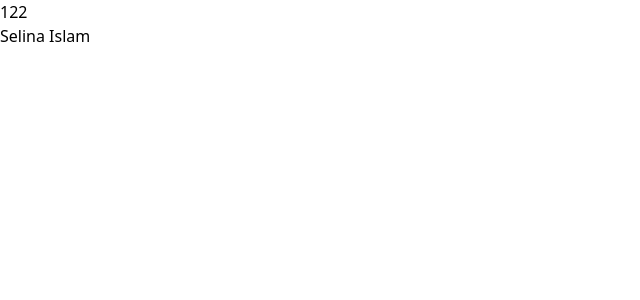
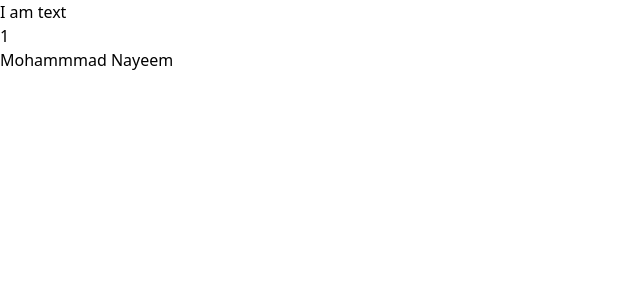
Before and after one commit to selina-islam/Play_With_React, a React (Vite) app: page / in a window 1280 px wide. Shown: the top 300 px of the page, without its empty margins (0-640 px from the left). Built offline with nearby package versions, Linux system fonts and the light colour scheme.

Commit message:
useContext

```diff
--- a/src/App.jsx
+++ b/src/App.jsx
@@ -1,12 +1,11 @@
 import React from 'react'
-import Component1 from './Prop_Drilling/Component1'
-
+import Context1 from './CONTEXT_API/Context1'
 
 function App() {
 
   return (
     <div>
-      <Component1/>
+      <Context1/>
     </div>
   )
 }
--- /dev/null
+++ b/src/CONTEXT_API/Context1.jsx
@@ -0,0 +1,15 @@
+import React, { useState } from 'react'
+import { UserContext } from './UserContext'
+import Context2 from './Context2'
+
+const Context1 = () => {
+        const [user, setUser] = useState({ id: 1, name: 'Mohammmad Nayeem' })
+        const [text, setText]= useState('I am text')
+  return (
+          <UserContext.Provider value={{user, text}}>
+                 <Context2/>
+          </UserContext.Provider>
+  )
+}
+
+export default Context1
--- /dev/null
+++ b/src/CONTEXT_API/Context2.jsx
@@ -0,0 +1,12 @@
+import React from 'react'
+import Context3 from './Context3'
+
+const Context2 = () => {
+  return (
+          <div>
+                  <Context3/>
+    </div>
+  )
+}
+
+export default Context2
--- /dev/null
+++ b/src/CONTEXT_API/Context3.jsx
@@ -0,0 +1,12 @@
+import React from 'react'
+import Context4 from './Context4'
+
+const Context3 = () => {
+  return (
+          <div>
+                  <Context4/>
+    </div>
+  )
+}
+
+export default Context3
--- /dev/null
+++ b/src/CONTEXT_API/Context4.jsx
@@ -0,0 +1,16 @@
+import React, { useContext } from 'react'
+import { UserContext } from './UserContext'
+
+const Context4 = () => {
+        const{user, text} = useContext(UserContext)
+        console.log(user)
+  return (
+          <div>
+                  <p>{ text}</p>
+                  <p>{user.id}</p>
+                  <h1>{user.name }</h1>
+    </div>
+  )
+}
+
+export default Context4
--- /dev/null
+++ b/src/CONTEXT_API/UserContext.jsx
@@ -0,0 +1,7 @@
+import { createContext } from "react";
+
+export const UserContext = createContext();
+
+// step1: create context
+// step2: wrap childs with context provider
+// step3: state access useContext hook
--- a/src/Prop_Drilling/Component1.jsx
+++ b/src/Prop_Drilling/Component1.jsx
@@ -4,10 +4,13 @@ import Component2 from './Component2'
 const Component1 = () => {
          const [user,setUser]=useState({id:122, name: 'Selina Islam'})
   return (
-          <div>
 
-                  <Component2 user={ user} />
-    </div>
+    <div>
+      <Component2 user={user} />
+
+                  </div>
+
+
   )
 }
 
```
